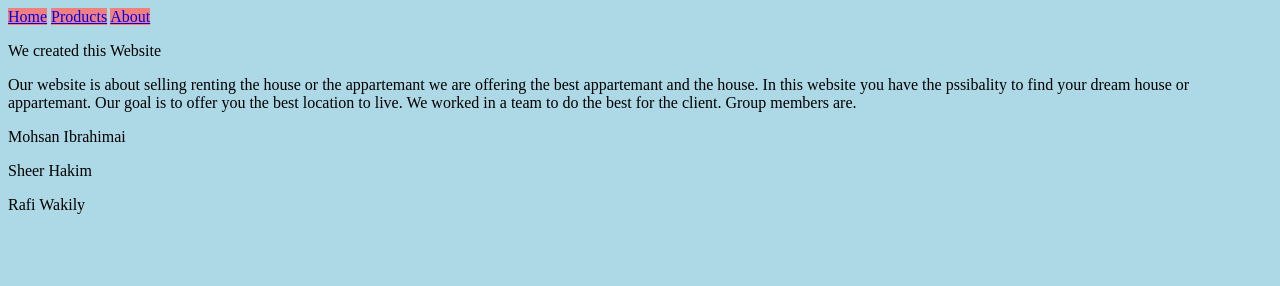
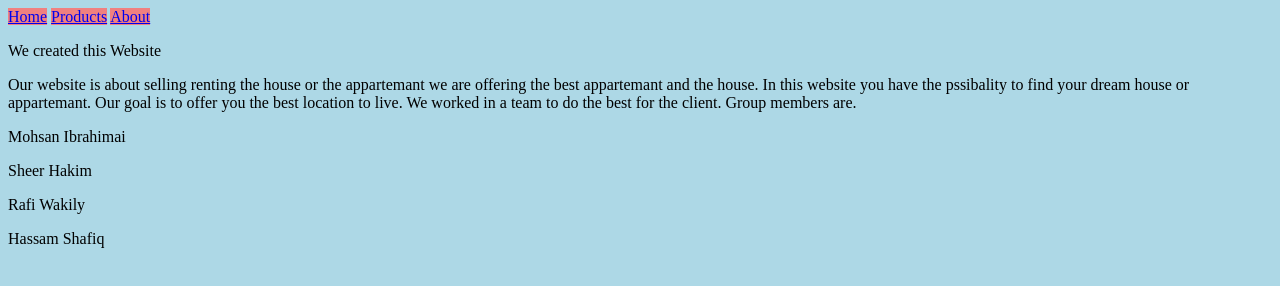
Before and after one commit to SkyEbr3/School-Project-Real-Estate-Company, a plain HTML site: page About.html in a window 1280 px wide. Drawn offline with Linux system fonts and the light colour scheme.

Commit message:
tgkhtghg

```diff
--- a/About.html
+++ b/About.html
@@ -26,6 +26,7 @@
         <p> Mohsan Ibrahimai</p>
         <p> Sheer Hakim</p>
         <p>Rafi Wakily </p>
+        <p>Hassam Shafiq</p>
 </body>
 
 </html>
```
